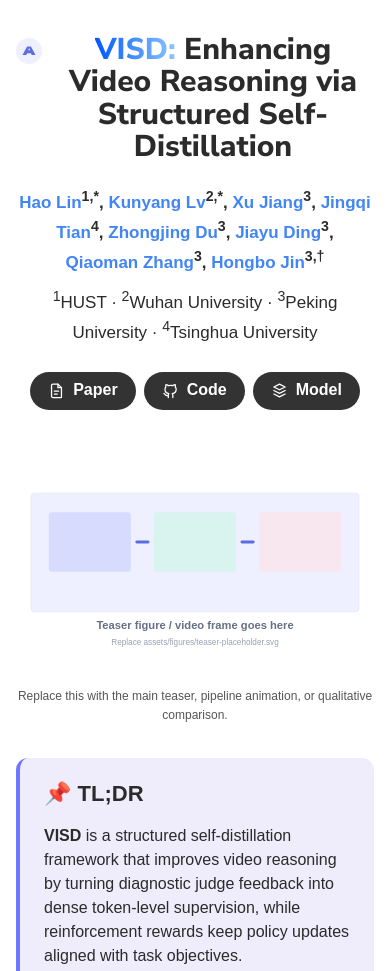
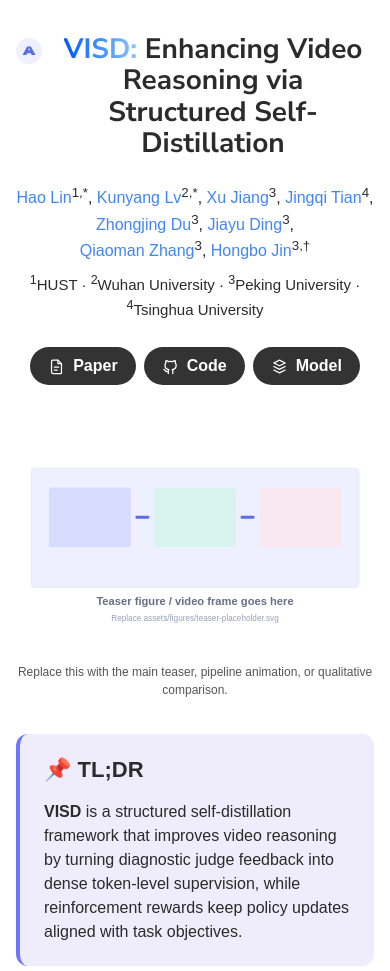
Before and after one commit to lkyyy111/VISD, a plain HTML site: page index.html in a window 390 px wide. Shown: the top 971 px of the page. Drawn offline with Linux system fonts and the light colour scheme.

Commit message:
Refine title and author typography

```diff
--- a/styles.css
+++ b/styles.css
@@ -28,6 +28,10 @@ a:hover {
   text-decoration: underline;
 }
 
+.authors a {
+  font-weight: 400;
+}
+
 img {
   display: block;
   max-width: 100%;
@@ -47,11 +51,11 @@ h1 {
   justify-content: center;
   gap: 10px;
   max-width: 940px;
-  margin: 0 auto 22px;
+  margin: 0 auto 24px;
   font-family: "Avenir Next", "Nunito Sans", "Segoe UI", sans-serif;
-  font-size: clamp(40px, 3.6vw, 60px);
-  font-weight: 800;
-  line-height: 1.06;
+  font-size: clamp(32px, 2.8vw, 44px);
+  font-weight: 700;
+  line-height: 1.1;
   letter-spacing: 0;
 }
 
@@ -74,15 +78,17 @@ h1 {
 }
 
 .authors {
-  margin: 0 0 10px;
-  font-size: 20px;
-  font-weight: 600;
+  margin: 0 0 8px;
+  font-size: 18px;
+  font-weight: 400;
+  line-height: 1.45;
   text-align: center;
 }
 
 .affiliations {
   margin: 0;
-  font-size: 20px;
+  font-size: 17px;
+  font-weight: 400;
   color: var(--text);
   text-align: center;
 }
@@ -185,8 +191,8 @@ figcaption {
 
 h2 {
   margin: 0 0 20px;
-  font-size: 30px;
-  font-weight: 800;
+  font-size: 28px;
+  font-weight: 700;
   line-height: 1.2;
   text-align: center;
 }
@@ -224,8 +230,8 @@ pre {
 
   h1 {
     align-items: flex-start;
-    font-size: 30px;
-    line-height: 1.08;
+    font-size: 28px;
+    line-height: 1.12;
   }
 
   .title-logo {
@@ -234,9 +240,12 @@ pre {
     margin-top: 4px;
   }
 
-  .authors,
+  .authors {
+    font-size: 16px;
+  }
+
   .affiliations {
-    font-size: 17px;
+    font-size: 15px;
   }
 
   .tldr {
```
